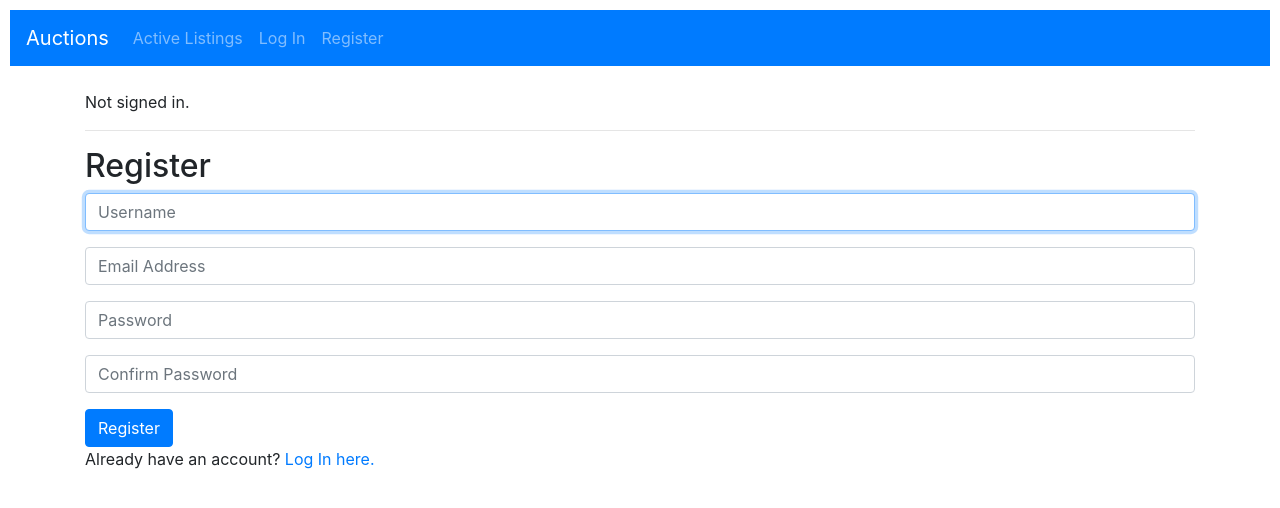
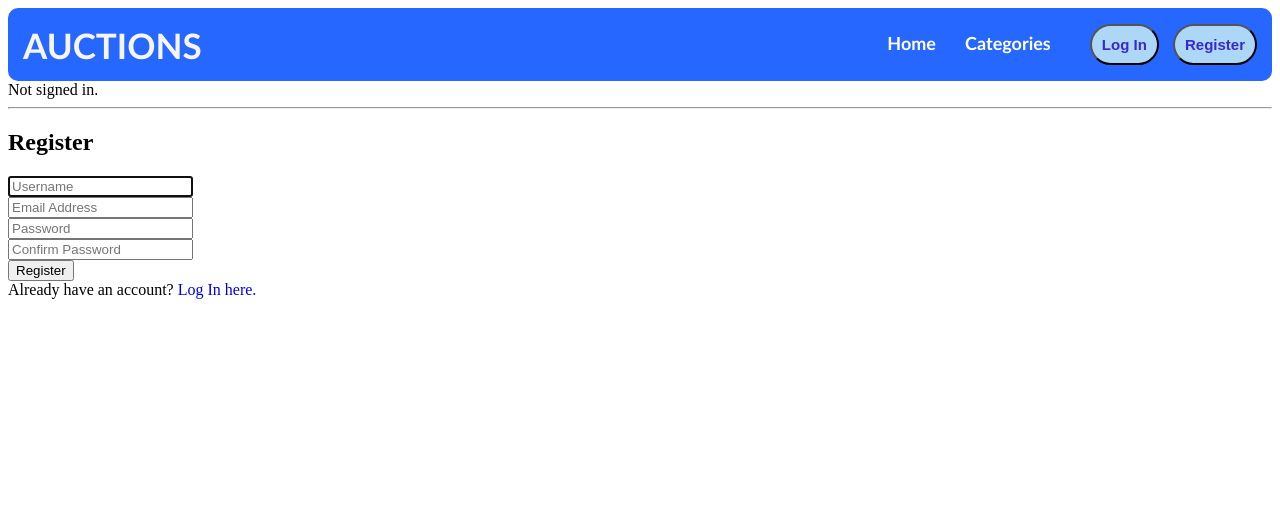
Before and after one commit to om762/Web-Learning, a Django app: page /register in a window 1280 px wide. Shown: the top 508 px of the page. Run offline with Django 5.2, Linux system fonts and the light colour scheme; some libraries are stand-ins or nearby versions.

Commit message:
Project: Commerce state: I created my own navigation bar reason to commit: Save Changes

```diff
--- a/Projects/commerce/auctions/static/auctions/styles.css
+++ b/Projects/commerce/auctions/static/auctions/styles.css
@@ -1,3 +1,55 @@
 body {
+    padding: 0px;
+}
+:root{
+    --uranian-blue: #add7f6ff;
+    --jordy-blue: #87bfffff;
+    --chefchaouen-blue: #3f8efcff;
+    --neon-blue: #2667ffff;
+    --chrysler-blue: #3b28ccff;
+}
+
+*{
+    text-decoration: none;
+}
+
+.navbar{
+    border-radius: 10px;
+    background: var(--neon-blue);
+    font-family: sans-serif;
+    padding-right: 15px;
+    padding-left: 15px;
+}
+.navdiv{
+    font-family: 'Trebuchet MS', sans-serif;
+    display: flex;
+    align-items: center;
+    justify-content: space-between;
+}
+.logo a{
+    font-size: 35px;
+    font-weight: 600;
+    color: whitesmoke;
+}
+li{
+    list-style: none;
+    display: inline-block;
+}
+li a{
+    color: white;
+    font-size: 18px;
+    font-weight: bold;
+    margin-right: 25px;
+}
+button{
+    background-color: var(--uranian-blue);
+    margin-left: 10px;
+    border-radius: 50px;
+    border-color: black;
     padding: 10px;
 }
+button a{
+    color: var(--chrysler-blue);
+    font-weight: bold;
+    font-size: 15px;
+}
--- a/Projects/commerce/auctions/templates/auctions/layout.html
+++ b/Projects/commerce/auctions/templates/auctions/layout.html
@@ -4,38 +4,29 @@
 <html lang="en">
 <head>
     <title>{% block title %}Auctions{% endblock %}</title>
-    <link href="https://stackpath.bootstrapcdn.com/bootstrap/4.4.1/css/bootstrap.min.css" rel="stylesheet" integrity="sha384-Vkoo8x4CGsO3+Hhxv8T/Q5PaXtkKtu6ug5TOeNV6gBiFeWPGFN9MuhOf23Q9Ifjh" crossorigin="anonymous">
     <link href="{% static 'auctions/styles.css' %}" rel="stylesheet">
 </head>
 <body>
-<nav class="navbar navbar-expand-lg navbar-dark bg-primary">
-    <a class="navbar-brand" href="#">Auctions</a>
-    <button class="navbar-toggler" type="button" data-toggle="collapse" data-target="#navbarNav" aria-controls="navbarNav" aria-expanded="false" aria-label="Toggle navigation">
-        <span class="navbar-toggler-icon"></span>
-    </button>
-    <div class="collapse navbar-collapse" id="navbarNav">
-        <ul class="navbar-nav">
-            <li class="nav-item">
-                <a class="nav-link" href="{% url 'index' %}">Active Listings</a>
-            </li>
-            {% if user.is_authenticated %}
-                <li class="nav-item">
-                    <a class="nav-link" href="{% url 'logout' %}">Log Out</a>
-                </li>
-            {% else %}
-                <li class="nav-item">
-                    <a class="nav-link" href="{% url 'login' %}">Log In</a>
-                </li>
-                <li class="nav-item">
-                    <a class="nav-link" href="{% url 'register' %}">Register</a>
-                </li>
-            {% endif %}
-        </ul>
+<nav class="navbar">
+    <div class="navdiv">
+            <div class="logo"><a href="{% url 'index' %}">AUCTIONS</a></div>
+            <ul>
+                <li><a href="{% url 'index' %}">Home</a></li>
+                <li><a href="{% url 'categories' %}">Categories</a></li>
+                {% if user.is_authenticated %}
+                    <li><a href="{% url 'watchlist' %}">Watch List</a></li>
+                    <li><a href="profile">Profile</a></li>
+                {% else %}
+                    <button><a href="{% url 'login' %}">Log In</a></button>
+                    <button><a href="{% url 'register' %}">Register</a></button>
+                {% endif %}
+            </ul>
     </div>
 </nav>
 <div class="container mt-4">
     {% if user.is_authenticated %}
         Signed in as <strong>{{ user.username }}</strong>.
+        <a href="{% url 'logout' %}">logout</a>
     {% else %}
         Not signed in.
     {% endif %}
--- a/Projects/commerce/auctions/urls.py
+++ b/Projects/commerce/auctions/urls.py
@@ -6,5 +6,7 @@ urlpatterns = [
     path("", views.index, name="index"),
     path("login", views.login_view, name="login"),
     path("logout", views.logout_view, name="logout"),
-    path("register", views.register, name="register")
+    path("register", views.register, name="register"),
+    path("categories", views.categories, name="categories"),
+    path("categories", views.categories, name="watchlist")
 ]
--- a/Projects/commerce/auctions/views.py
+++ b/Projects/commerce/auctions/views.py
@@ -9,9 +9,6 @@ from .models import User, Listing
 
 def index(request):
     active_listings = Listing.objects.all().filter(active=True)
-    print(active_listings)
-    for i in active_listings:
-        print(i.item_name)
     return render(request, "auctions/index.html", {
         "active_listings" : active_listings
     })
@@ -67,3 +64,6 @@ def register(request):
         return HttpResponseRedirect(reverse("index"))
     else:
         return render(request, "auctions/register.html")
+
+def categories(request):
+    pass
```
Also changed, not shown: Projects/commerce/db.sqlite3.
